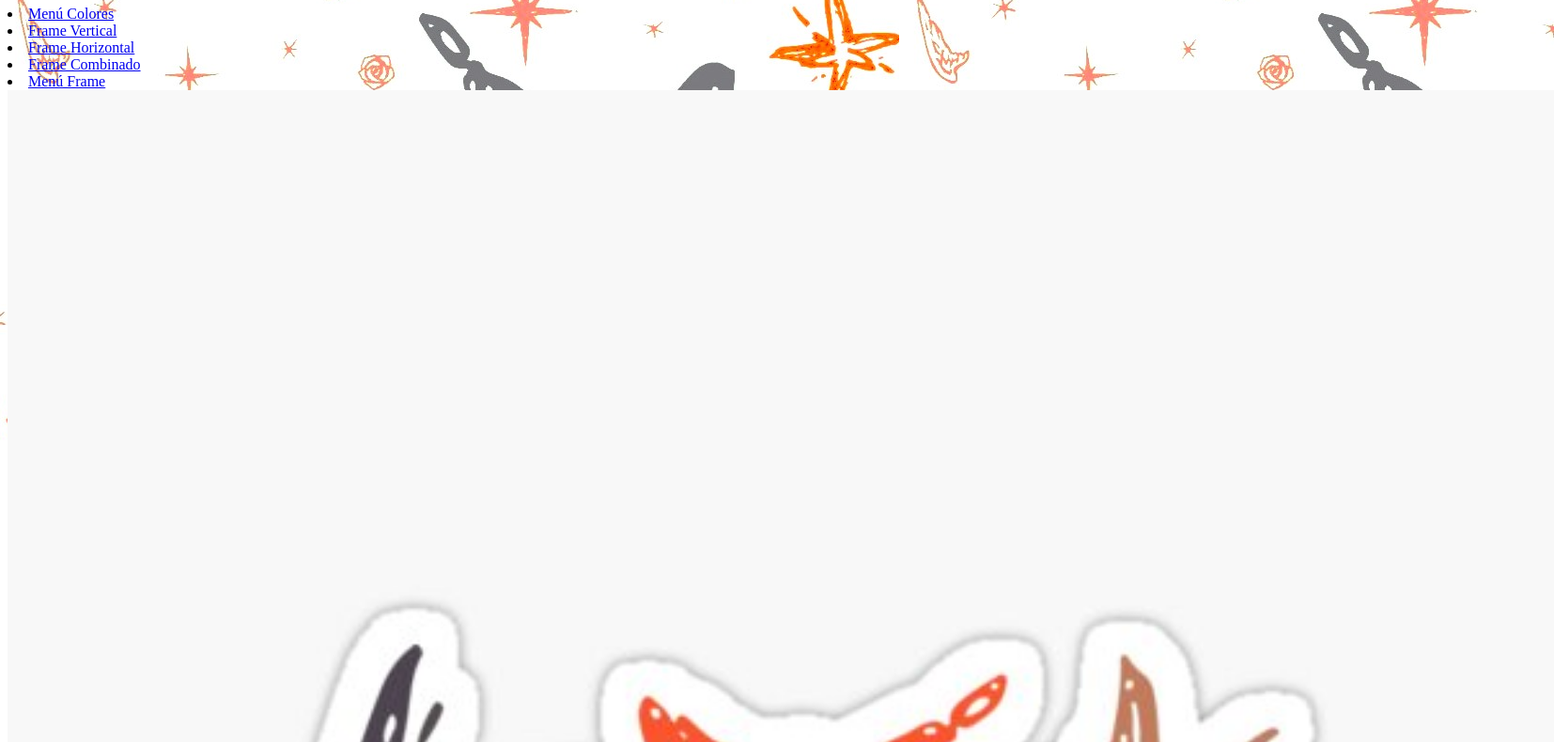
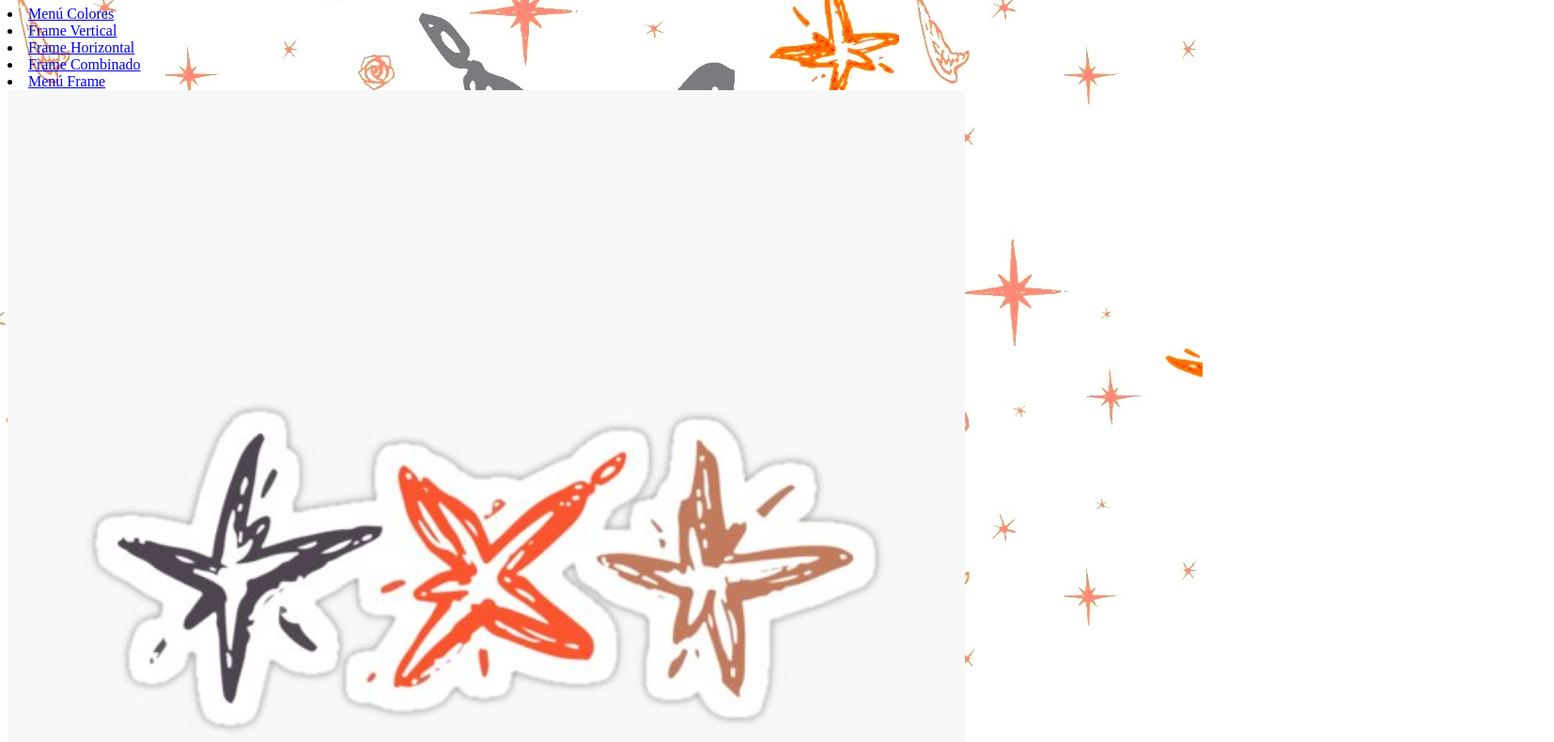
Before and after one commit to issa9002/Frames, a plain HTML site: page index.html in a window 1280 px wide. Shown: the part 60-850 px from the top of the page at 94% size, 1654 px wide, since content can reach past the window. Drawn offline with Linux system fonts and the light colour scheme.

Commit message:
Update index.html

```diff
--- a/index.html
+++ b/index.html
@@ -11,6 +11,6 @@
 <li><a href="https://issa9002.github.io/frame-combinado/">Frame Combinado</a><br></li>
 <li><a href="https://issa9002.github.io/menu-frame/"> Men&uacute Frame </a><br></li>
 
-<a href="https://issa9002.github.io/indice.1/"><img src="menu.jpg" widht=180% height=210%></a>
+<a href="https://issa9002.github.io/indice.1/"><img src="menu.jpg" widht=110% height=130%></a>
 </body>
 </html>
```
